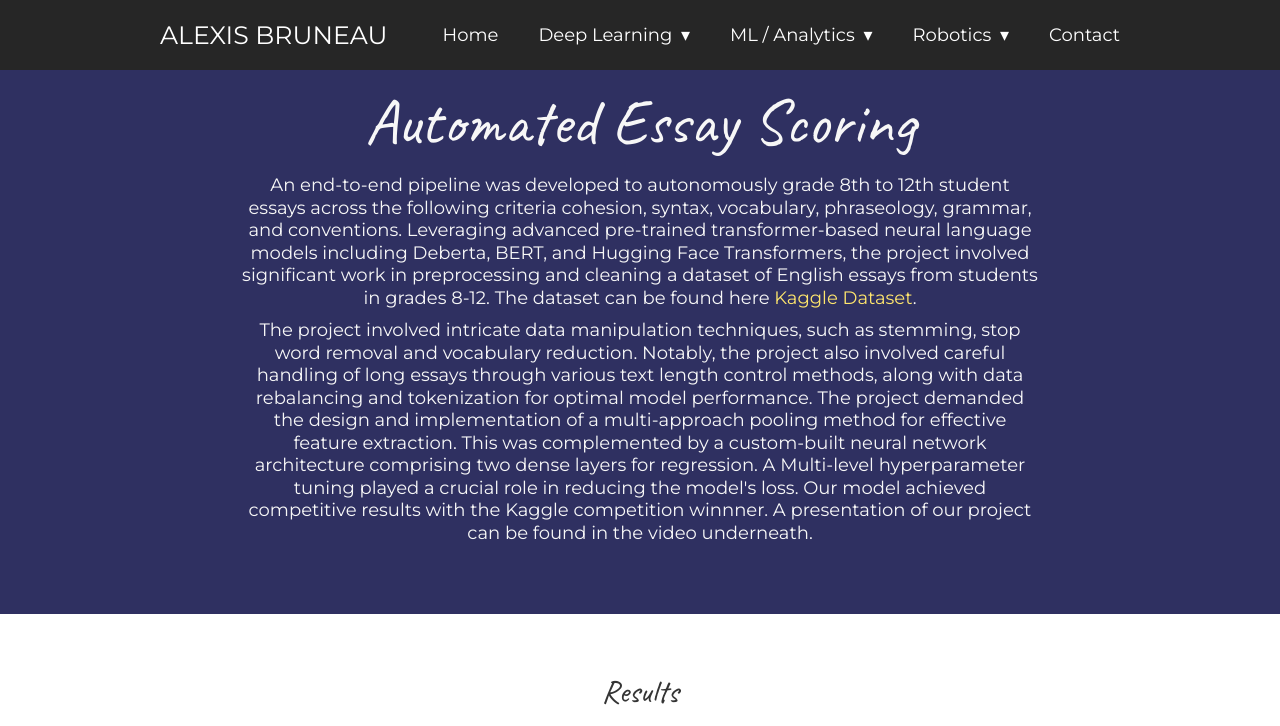
After one commit to alexis-bruneau/Alexis-Website, a Flask app: template templates/Essay_Grading.html in a window 1280 px wide. The commit adds this page. Shown: the top 726 px of the page. Run offline with Flask 3, Linux system fonts and the light colour scheme; the template is opened without the code that fills it, so the values that code supplies are empty; some libraries are stand-ins or nearby versions.

Commit message:
Essay gradding page

```diff
--- a/static/css/style.css
+++ b/static/css/style.css
@@ -202,6 +202,22 @@ footer {
     max-width: 800px;
     height: auto;
   }
+/* Essay Grading Video ----------------------- */
+.video-responsive {
+    position: relative;
+    padding-bottom: 56.25%; /* Aspect ratio for 16:9 */
+    padding-top: 30px; /* IE6 workaround*/
+    height: 0;
+    overflow: hidden;
+}
+
+.video-responsive iframe {
+    position: absolute;
+    top: 0;
+    left: 0;
+    width: 100%;
+    height: 100%;
+}
 
 
 /* Responsive
--- /dev/null
+++ b/templates/Essay_Grading.html
@@ -0,0 +1,71 @@
+<!DOCTYPE html>
+<html lang="en">
+<head>
+  <meta charset="UTF-8">
+  <meta name="viewport" content="width=device-width, initial-scale=1.0">
+  <title>Grayscale to Coloured Image - Alexis Portfolio</title>
+  <link rel="preconnect" href="https://fonts.googleapis.com">
+  <link rel="preconnect" href="https://fonts.gstatic.com" crossorigin>
+  <link href="https://fonts.googleapis.com/css2?family=Caveat:wght@400;600&family=Montserrat:wght@400;600&display=swap" rel="stylesheet">
+  <link rel="stylesheet" href="https://maxcdn.bootstrapcdn.com/bootstrap/3.4.1/css/bootstrap.min.css">
+  <link rel="stylesheet" href="/static/css/style.css">
+  <link rel="stylesheet" href="/static/css/menu_bar.css">
+</head>
+<body>
+  <!-- ***********************  Side Bar  *********************** -->
+  <div id="menu"></div>
+
+  <main>
+    <!-- ***********************  PROJECT DESCRIPTION  *********************** -->
+    <header>
+      <div class="content-wrap">
+        <h1>Automated Essay Scoring</h1>
+        <p>
+            An end-to-end pipeline was developed to autonomously grade 8th to 12th student essays across the following criteria cohesion, syntax, vocabulary, phraseology,
+             grammar, and conventions. Leveraging advanced pre-trained transformer-based
+             neural language models including Deberta, BERT, and Hugging Face Transformers,
+             the project involved significant work in preprocessing and cleaning a dataset of English
+             essays from students in grades 8-12. The dataset can be found here
+             <a href="https://www.kaggle.com/competitions/feedback-prize-english-language-learningl">Kaggle Dataset</a>.
+        </p>
+        <p>
+            The project involved intricate data manipulation techniques, such as stemming, stop word removal and vocabulary reduction. Notably, the project also involved careful handling
+            of long essays through various text length control methods,
+            along with data rebalancing and tokenization for optimal model performance.
+
+            The project demanded the design and implementation of a multi-approach pooling method for effective feature extraction. This was complemented by a
+            custom-built neural network architecture comprising two dense layers for regression. A Multi-level hyperparameter tuning played a crucial role in reducing the model's loss.
+            Our model achieved competitive results with the Kaggle competition winnner. A presentation of our project can be found in the video underneath.
+        </p>
+      </div>
+    </header>
+
+    <!-- ***********************  PROJECT CONTENT  *********************** -->
+    <!-- Add your project content here -->
+    <section class="grayscale-results">
+        <div class="content-wrap">
+            <h2>Results</h2>
+            <div class="video-responsive">
+                <iframe src="https://www.youtube.com/embed/fNbPEZ__sWo" title="YouTube video player" frameborder="0" allow="accelerometer; autoplay; clipboard-write; encrypted-media; gyroscope; picture-in-picture" allowfullscreen></iframe>
+            </div>
+        </div>
+    </section>
+
+
+
+      <footer>
+        <div id="contact"></div>
+      </footer>
+  </main>
+
+  <script src="https://ajax.googleapis.com/ajax/libs/jquery/3.6.0/jquery.min.js"></script>
+  <script src="https://maxcdn.bootstrapcdn.com/bootstrap/3.4.1/js/bootstrap.min.js"></script>
+  <script src="/static/js/MenuBar.js"></script>
+  <script>
+    $(document).ready(function(){
+        $("#menu").load("menu_bar.html");
+        $("#contact").load("Contact.html")
+    });
+    </script>
+</body>
+</html>
--- a/templates/menu_bar.html
+++ b/templates/menu_bar.html
@@ -16,7 +16,7 @@
                 <a href="Grayscale.html">Grayscale to Coloured image</a>
               </li>
               <li>
-                <a href="#!">Automated Essay Gradding</a>
+                <a href="Essay_Grading.html">Automated Essay Gradding</a>
               </li>
               <li>
                 <a href="#!">ASL Detection</a>
```
Also changed, not shown: templates/Grayscale.html (+0 -12 lines).
